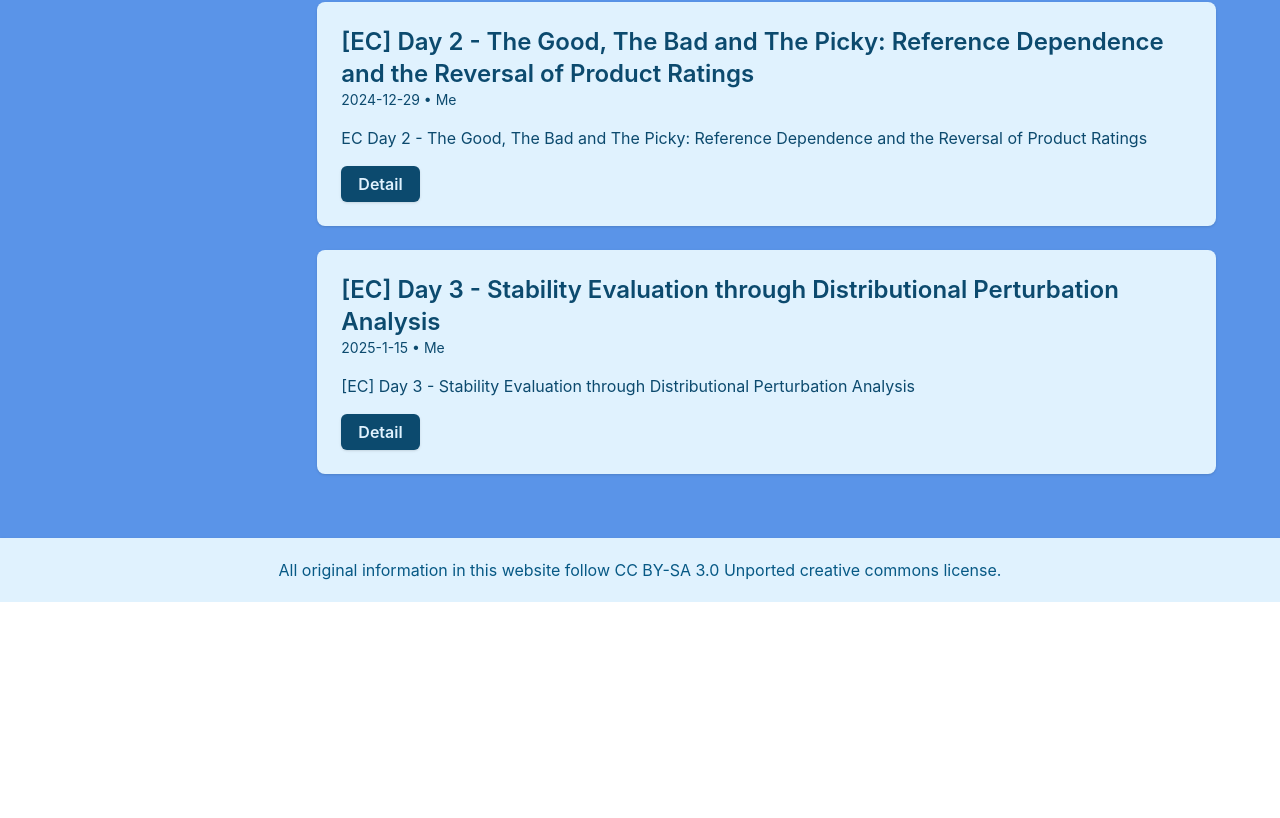
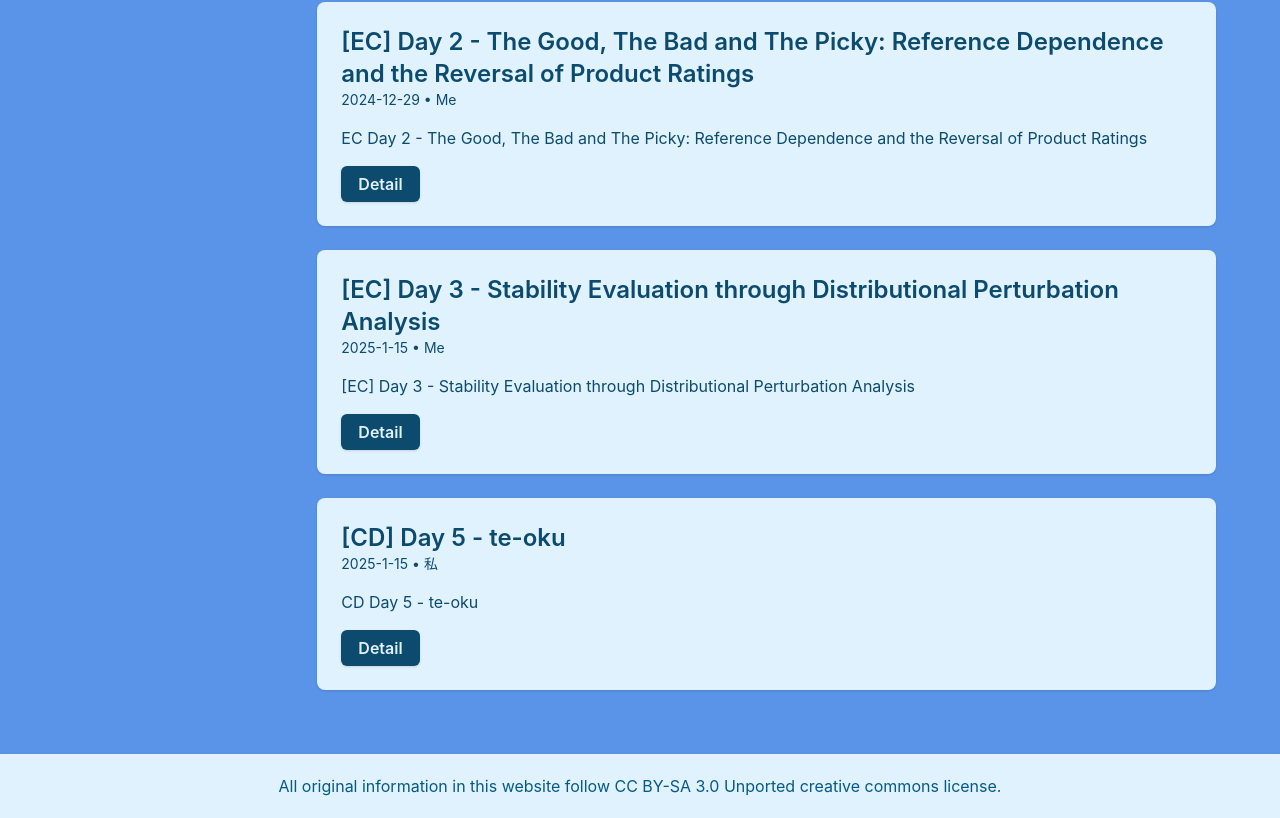
Before and after one commit to Luna5akura/luna, a React (Vite) app: page / in a window 1280 px wide. Shown: the part 2786-3604 px from the top of the page. Before the commit the page ends 3388 px from the top, so only its background shows below. Built offline with nearby package versions, Linux system fonts and the light colour scheme.

Commit message:
update: ec3

```diff
--- a/src/data/posts.ts
+++ b/src/data/posts.ts
@@ -70,7 +70,7 @@ export const posts: Post[] = [
     title: '[CD] Day 4 - te-miru',
     date: '2024-12-12',
     excerpt: 'CD Day 4 - te-miru, masu, causative/receptive, place',
-    contentKey: 'CD_3',
+    contentKey: 'CD_4',
     author: '私',
     category: 'Cure Dolly',
   },
@@ -128,4 +128,13 @@ export const posts: Post[] = [
     author: "Me",
     category: 'Economy paper'
   },
+  {
+    id:17,
+    title: '[CD] Day 5 - te-oku',
+    date: '2025-1-15',
+    excerpt: 'CD Day 5 - te-oku',
+    contentKey: 'CD_5',
+    author: '私',
+    category: 'Cure Dolly',
+  },
 ];
--- /dev/null
+++ b/src/posts/CD_5.md
@@ -0,0 +1 @@
+### te iru/te aru
--- a/src/posts/EC_3.md
+++ b/src/posts/EC_3.md
@@ -155,6 +155,38 @@ Exists:
 
 $\bar h\in\mathbb R_+, \bar\alpha \in\mathbb R $, with $\sum_{n\to\infty}|h_n|\le\bar h, \sup_{n\to\infty }|\alpha _n|<\bar\alpha $, for all $n\ge 1$
 
+$\Rightarrow  \lim_{n\to+\infty}L(\pi;h_n,\alpha _n) = L(\pi;h,\alpha )$ ( dominated convergence theorem)
+
+$\Rightarrow  L(\pi;h,\alpha )$ is continuous in  $(h,\alpha )$ under the Ecludiean topology in  $\mathbb R_+ \times \mathbb  R$
+
+###### Formula 5
+
+$\Rightarrow \inf_{\pi\in\Pi_{\hat{\mathbb P }}}\sup_{h\in\mathbb R_+,\alpha \in\mathbb R }L(\pi;h,\alpha ) = \sup_{h\in\mathbb R_+,\alpha \in\mathbb R }\inf_{\pi\in\Pi_{\hat{\mathbb P }}}L(\pi;h,\alpha )$ (Sion's minmax theorem)
+
+Rewrite:
+
+$L(\pi ; h, \alpha)=\mathbb{E}_{\pi}\left[c((Z, W),(\hat{Z}, \hat{W}))\right]+h\left(r-\mathbb{E}_{\pi}[W \cdot \ell(\beta, Z)]\right)+\alpha\left(1-\mathbb{E}_{\pi}[W]\right)$ (The original paper lost a close bracket)
+
+$\Rightarrow \inf_{\pi\in\Pi_{\hat{\mathbb P }}}\sup_{h\in\mathbb R_+,\alpha \in\mathbb R }L(\pi;h,\alpha ) $ is bounded above
+
+We construct:
+
+$\mathbb Q_0 = \delta _{(z^*,1)}$
+
+- $z^* = \argmax_{z\in\mathcal Z }l(\beta ,z)$
+
+Then:
+
+$$\begin{aligned}
+&\inf _{\pi \in \Pi_{\mathbb{P}}} \sup _{h \in \mathbb{R}_{+}, \alpha \in \mathbb{R}} L(\pi ; h, \alpha) \\
+& \leq \sup _{h \in \mathbb{R}_{+}, \alpha \in \mathbb{R}} L\left(\mathbb{Q}_{0} \otimes \hat{\mathbb{P}} ; h, \alpha\right) \\
+& =\mathbb{E}_{\mathbb{Q}_{0} \otimes \hat{\mathbb{P}}}[c((Z, W),(\hat{Z}, \hat{W}))]+\sup _{h \in \mathbb{R}_{+}} h(r-\bar{r}) \\
+
+&<+\infty
+\end{aligned}
+$$
+
+
 ##### End Proof for Functino D
 
 
```
